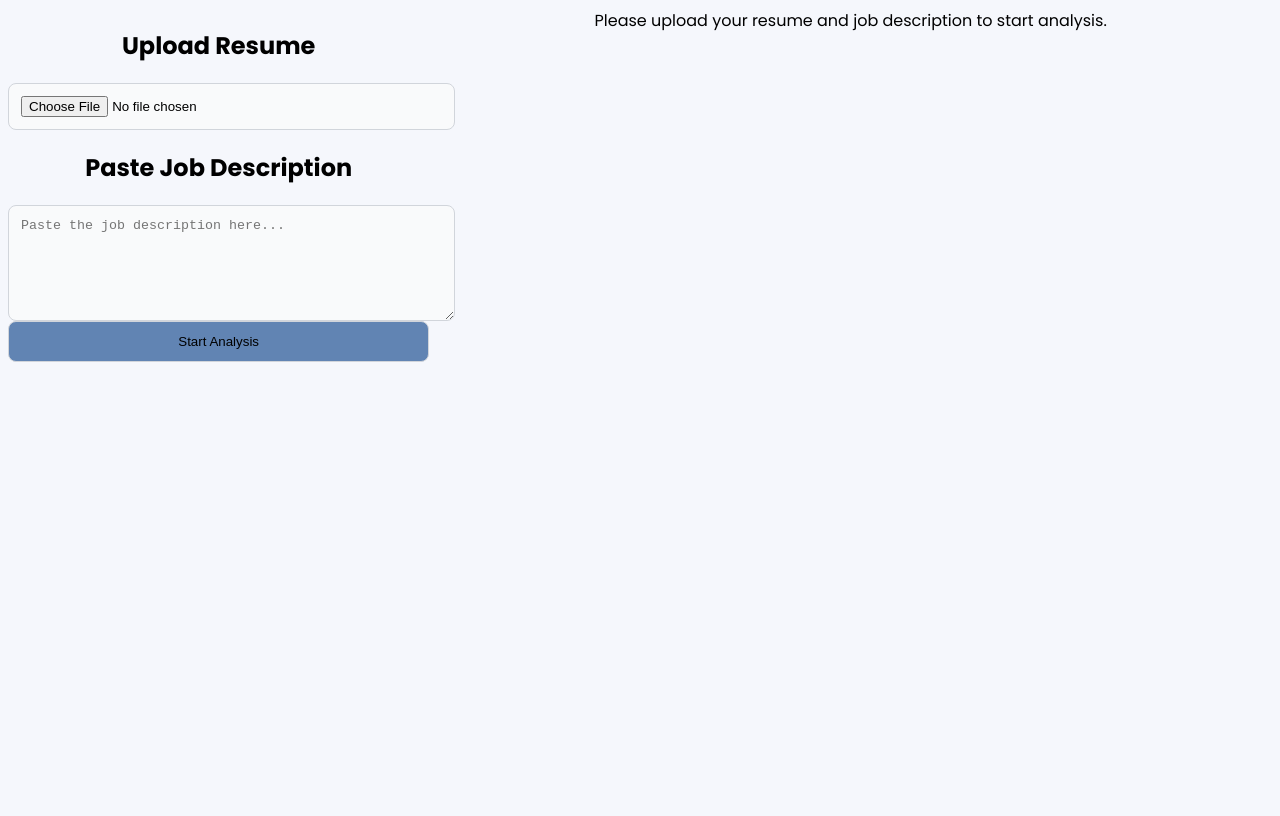
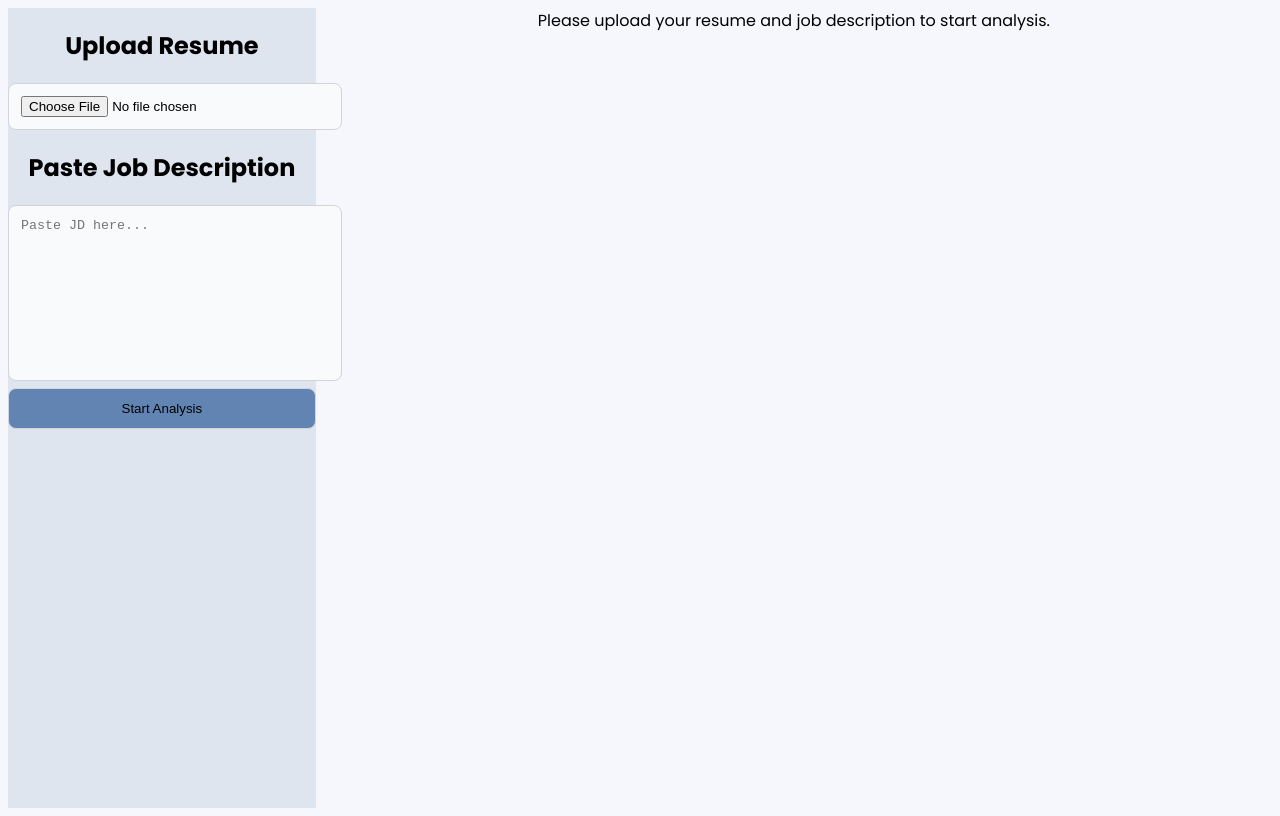
Before and after one commit to CareerTuners/resume-analyzer, a React (Vite) app: page / in a window 1280 px wide. Built offline with nearby package versions, Linux system fonts and the light colour scheme.

Commit message:
Modernize UI + Tailwind polish + Poppins font integration

```diff
--- a/src/App.jsx
+++ b/src/App.jsx
@@ -1,9 +1,9 @@
-import React, { useState } from 'react';
-import html2pdf from 'html2pdf.js';
+import React, { useState } from "react";
+import html2pdf from "html2pdf.js";
 
 function App() {
   const [resumeFile, setResumeFile] = useState(null);
-  const [jobDescription, setJobDescription] = useState('');
+  const [jobDescription, setJobDescription] = useState("");
   const [analysisResult, setAnalysisResult] = useState(null);
   const [loading, setLoading] = useState(false);
 
@@ -50,45 +50,45 @@ function App() {
   };
 
   return (
-    <div className="flex min-h-screen font-sans bg-[#F5F7FC] p-6 gap-6">
+    <div className="flex min-h-screen font-sans bg-[#F5F7FC] p-8 gap-20">
 
       {/* Sidebar */}
-      <aside className="w-1/3 flex flex-col gap-6">
-
-        {/* Upload Resume Box */}
-        <div className="bg-white rounded-2xl p-6 shadow-md">
-          <h2 className="text-xl font-bold text-gray-800 mb-4 text-center">Upload Resume</h2>
-          <input
-            type="file"
-            accept=".pdf,.doc,.docx,.txt"
-            onChange={handleResumeUpload}
-            className="w-full text-sm focus:outline-none focus:ring-2 focus:ring-blue-400"
-          />
+      <aside className="w-80 bg-[#DEE5EF] rounded-2xl p-6 flex flex-col gap-6 shadow-lg">
+        <div className="bg-white p-5 rounded-xl shadow-md">
+          <h2 className="text-lg font-bold mb-4 text-center">Upload Resume</h2>
+          <input type="file" accept=".pdf,.doc,.docx,.txt" onChange={handleResumeUpload} className="w-full" />
         </div>
 
-        {/* Paste JD Box */}
-        <div className="bg-white rounded-2xl p-6 shadow-md flex flex-col">
-          <h2 className="text-xl font-bold text-gray-800 mb-4 text-center">Paste Job Description</h2>
+        <div className="bg-white p-6 rounded-xl shadow-md">
+          <h2 className="text-lg font-bold mb-4 text-center">Paste Job Description</h2>
           <textarea
-            rows="6"
+            rows="10"
             value={jobDescription}
             onChange={(e) => setJobDescription(e.target.value)}
-            className="w-full text-sm focus:outline-none focus:ring-2 focus:ring-blue-400 mb-4"
-            placeholder="Paste the job description here..."
+            className="w-full resize-none"
+            placeholder="Paste JD here..."
           />
           <button
             onClick={analyzeWithGPT}
-            className="bg-[#6184B3] hover:bg-blue-700 text-white font-bold py-3 w-full"
+            className="bg-[#6184B3] text-white font-bold py-2 px-6 mt-4 rounded-lg w-full hover:bg-blue-700 transition"
           >
             Start Analysis
           </button>
         </div>
 
+        {analysisResult && (
+          <div className="bg-white p-6 rounded-xl shadow-md text-center">
+            <h2 className="font-bold text-lg mb-2">Score</h2>
+            <div className="text-4xl font-extrabold text-[#6184B3]">
+              {analysisResult.similarity_score || 0}%
+            </div>
+            <div className="mt-2 text-gray-600 text-sm">Similarity Match</div>
+          </div>
+        )}
       </aside>
 
-      {/* Main Report Area */}
-      <main className="w-2/3 bg-white p-8 rounded-2xl shadow-lg overflow-y-auto" id="analysis-section">
-
+      {/* Main Panel */}
+      <main className="flex-1 bg-white rounded-2xl p-10 shadow-lg overflow-y-auto" id="analysis-section">
         {loading ? (
           <div className="flex flex-col justify-center items-center h-full animate-pulse">
             <div className="text-2xl font-bold text-gray-400 mb-4">Analyzing Resume...</div>
@@ -97,20 +97,21 @@ function App() {
         ) : analysisResult ? (
           <div className="space-y-10">
 
-            {[
-              { title: "Matched Keywords", items: analysisResult.matched_keywords, badgeColor: "green" },
-              { title: "Matched Skills", items: analysisResult.matched_skills, badgeColor: "blue" },
-              { title: "Missing Keywords", items: analysisResult.missing_keywords, badgeColor: "red" },
-              { title: "Missing Skills", items: analysisResult.missing_skills, badgeColor: "yellow" },
-            ].map((section, idx) => (
-              <Section key={idx} title={section.title}>
-                <div className="flex flex-wrap gap-2">
-                  {section.items.map((item, i) => (
-                    <Badge key={i} text={item} color={section.badgeColor} />
-                  ))}
-                </div>
-              </Section>
-            ))}
+            <Section title="Matched Keywords">
+              <BadgeList items={analysisResult.matched_keywords} color="green" />
+            </Section>
+
+            <Section title="Matched Skills">
+              <BadgeList items={analysisResult.matched_skills} color="blue" />
+            </Section>
+
+            <Section title="Missing Keywords">
+              <BadgeList items={analysisResult.missing_keywords} color="red" />
+            </Section>
+
+            <Section title="Missing Skills">
+              <BadgeList items={analysisResult.missing_skills} color="yellow" />
+            </Section>
 
             <Section title="Content Structure">
               <p className="text-gray-800">{analysisResult.content_structure_comments}</p>
@@ -136,7 +137,7 @@ function App() {
             <div className="text-center mt-8">
               <button
                 onClick={handleDownloadPDF}
-                className="bg-[#6184B3] hover:bg-blue-700 text-white font-bold py-3 px-8 transition"
+                className="bg-[#6184B3] hover:bg-blue-700 text-white font-bold py-3 px-8 rounded-lg transition"
               >
                 Download Full Report
               </button>
@@ -149,31 +150,32 @@ function App() {
           </div>
         )}
       </main>
-
     </div>
   );
 }
 
-// Section Wrapper
 const Section = ({ title, children }) => (
-  <section className="bg-[#DEE5EF] p-6 rounded-2xl shadow-md">
-    <h2 className="text-xl font-bold text-black mb-4">{title}</h2>
+  <section className="bg-[#DEE5EF] p-6 rounded-xl shadow-md">
+    <h2 className="text-2xl font-bold text-black mb-6">{title}</h2>
     {children}
   </section>
 );
 
-// Badge Component
-const Badge = ({ text, color }) => {
+const BadgeList = ({ items, color }) => {
   const colors = {
     green: 'bg-green-100 text-green-800',
     red: 'bg-red-100 text-red-800',
     blue: 'bg-blue-100 text-blue-800',
-    yellow: 'bg-yellow-100 text-yellow-800'
+    yellow: 'bg-yellow-100 text-yellow-800',
   };
   return (
-    <span className={`text-xs font-semibold px-3 py-1 rounded-full ${colors[color]} mr-2 mb-2`}>
-      {text}
-    </span>
+    <div className="flex flex-wrap gap-2">
+      {items.map((item, i) => (
+        <span key={i} className={`text-xs font-semibold px-3 py-1 rounded-full ${colors[color]} mr-2 mb-2`}>
+          {item}
+        </span>
+      ))}
+    </div>
   );
 };
 
--- a/src/index.css
+++ b/src/index.css
@@ -2,7 +2,7 @@
 @tailwind components;
 @tailwind utilities;
 
-/* Correct way: Direct CSS */
+/* Apply Poppins font */
 body {
   font-family: 'Poppins', sans-serif;
   background-color: #F5F7FC;
@@ -10,19 +10,19 @@ body {
 
 /* Reset inputs, textarea, buttons */
 input, textarea, button {
-  padding: 0.75rem; /* equivalent to p-3 */
-  background-color: #f9fafb; /* equivalent to bg-gray-50 */
-  border-radius: 0.5rem; /* equivalent to rounded-lg */
-  border: 1px solid #d1d5db; /* equivalent to border-gray-300 */
+  padding: 0.75rem;
+  background-color: #f9fafb;
+  border-radius: 0.5rem;
+  border: 1px solid #d1d5db;
 }
 
-/* Reset heading styles */
+/* Reset headings */
 h1, h2, h3 {
-  font-weight: 700; /* equivalent to font-bold */
-  color: #000000; /* equivalent to text-black */
+  font-weight: 700;
+  color: #000000;
 }
 
-/* Smooth button transitions */
+/* Smooth transitions */
 button {
   transition-property: all;
   transition-duration: 300ms;
```
